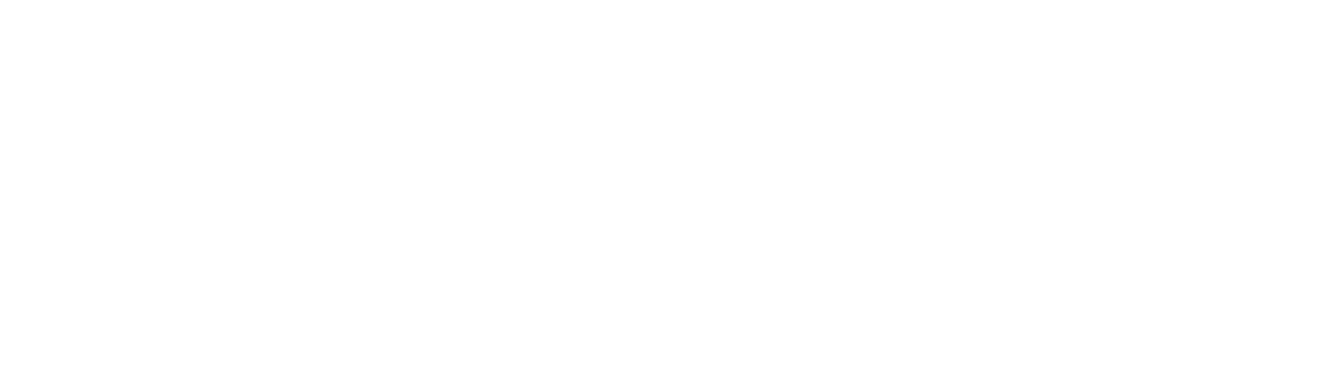
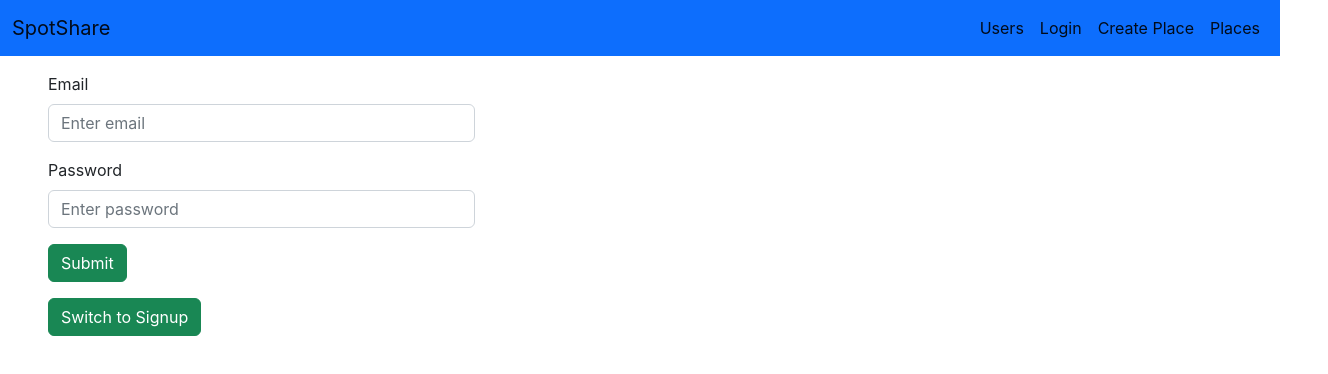
Before and after one commit to hitesh19426/spotshare, a React (Create React App) app: page /login in a window 1280 px wide. Before the commit this address had no page. Shown: the top 374 px of the page, 1328 px wide, since content can reach past the window. Built offline with nearby package versions, Linux system fonts and the light colour scheme.

Commit message:
added login form

```diff
--- a/src/App.js
+++ b/src/App.js
@@ -8,7 +8,7 @@
 import React from "react";
 import Layout from "./pages/Layout";
 import Places from "./pages/Places/Places";
-import Authenticate from "./pages/Users/Auth";
+import Login from "./pages/Users/Login";
 import NewPlace from "./pages/Places/NewPlace";
 import UpdatePlace from "./pages/Places/UpdatePlace";
 import ErrorPage from "./pages/ErrorPage";
@@ -32,7 +32,7 @@
           <Route errorElement={<ErrorPage />}>
             <Route index element={<Users users={USERS}/>} />
             <Route path="/:uid/places" element={<Places getPlaces={getPlaces} />} />
-            <Route path="/auth" element={<Authenticate />} />
+            <Route path="/login" element={<Login />} />
             <Route path="/places/new" element={<NewPlace />} />
             <Route path="/places/:pid" element={<UpdatePlace getPlace={getPlace}/>} />
           </Route>
--- a/src/components/Places/helper.js
+++ b/src/components/Places/helper.js
@@ -3,21 +3,40 @@
   if (!values.title) {
     errors.title = "Required";
   } else if (values.title.length > 30) {
-    errors.title = "Must be 20 characters or less";
+    errors.title = "Must be 30 characters or less";
   }
 
   if (!values.description) {
     errors.description = "Required";
   } else if (values.description.length > 100) {
-    errors.description = "Must be 20 characters or less";
+    errors.description = "Must be 100 characters or less";
   }
 
   if (!values.address) {
     errors.address = "Required";
   }
-  // else if (!/^[A-Z0-9._%+-]+@[A-Z0-9.-]+\.[A-Z]{2,4}$/i.test(values.address)) {
-  //   errors.address = 'Invalid address address';
-  // }
+
+  return errors;
+};
+
+export const validatorLoginForm = (values) => {
+  const errors = {};
+  if (!values.email) {
+    errors.email = "Required";
+  } else if (values.email.length > 30) {
+    errors.email = "Must be 30 characters or less";
+  }else if(!/^[A-Z0-9._%+-]+@[A-Z0-9.-]+\.[A-Z]{2,4}$/i.test(values.email)){
+    errors.email = "Please enter a valid email address"
+  }
+
+
+  if (!values.password) {
+    errors.password = "Required";
+  }else if(values.password.length > 20){
+    errors.password = "Must keep 20 or less characters";
+  }else if(!/^(?=.*[a-z])(?=.*[A-Z])(?=.*\d)[a-zA-Z\d]{8,}$/i.test(values.password)){
+    errors.password = "Minimum eight characters, at least one uppercase letter, one lowercase letter and one number:";
+  }
 
   return errors;
 };
--- a/src/pages/Layout.jsx
+++ b/src/pages/Layout.jsx
@@ -14,7 +14,7 @@
                     <ul className="navbar-nav ms-auto mb-2 mb-lg-0">
                         {/* TODO: Add coloring for active link and so on. */}
                         <NavLink className="nav-link active" aria-current="page" to="/"> Users </NavLink>
-                        <NavLink className="nav-link active" aria-current="page" to="/auth"> Auth </NavLink>
+                        <NavLink className="nav-link active" aria-current="page" to="/login"> Login </NavLink>
                         <NavLink className="nav-link active" aria-current="page" to="/places/new"> Create Place </NavLink>
                         <NavLink className="nav-link active" aria-current="page" to="/u1/places"> Places </NavLink>
                         {/* <NavLink className="nav-link active" aria-current="page" to="/places/p1"> Edit Place </NavLink> */}
--- a/src/pages/Places/NewPlace.jsx
+++ b/src/pages/Places/NewPlace.jsx
@@ -18,7 +18,7 @@
 
         {/* TODO: If you have time, then disable button if there are errors */}
         <div className="col-12 ms-5 mt-3">
-          <button type="submit"> Submit </button>
+          <button type="submit" className="btn btn-success"> Submit </button>
         </div>
       </Form>
     </Formik>
--- a/src/pages/Places/UpdatePlace.jsx
+++ b/src/pages/Places/UpdatePlace.jsx
@@ -37,7 +37,7 @@
         <MyTextInput label="Address" name="address" type="text" placeholder="Enter Address" />
 
         <div className="col-12 ms-5 mt-3">
-          <button type="submit"> Submit </button>
+          <button type="submit" className="btn btn-success"> Submit </button>
         </div>
       </Form>
     </Formik>
--- a/src/pages/Users/Auth.jsx
+++ /dev/null
@@ -1,8 +0,0 @@
-import React from 'react'
-import './Auth.css'
-
-export default function Authenticate() {
-  return (
-    <div>Authenticate</div>
-  )
-}
--- /dev/null
+++ b/src/pages/Users/Login.jsx
@@ -0,0 +1,29 @@
+import { Form, Formik } from 'formik'
+import React from 'react'
+import { Link } from 'react-router-dom'
+import {validatorLoginForm} from '../../components/Places/helper'
+import MyTextInput from '../../components/Places/MyTextInput'
+import './Login.css'
+
+export default function Login() {
+  // Showing login page by default
+  return (
+    <Formik
+      initialValues={{ email: '', password: ''}}
+      validate={validatorLoginForm}
+      onSubmit={(values) => console.log(values)}
+    >
+      <Form>
+        <MyTextInput label="Email" name="email" type="text" placeholder="Enter email" />
+        <MyTextInput label="Password" name="password" type="password" placeholder="Enter password" />
+
+        <div className="col-12 ms-5 mt-3">
+          <button type="submit" className="btn btn-success"> Submit </button>
+        </div>
+        <div className="col-12 ms-5 mt-3">
+          <Link type="button" className="btn btn-success" to="\signin"> Switch to Signup </Link>
+        </div>
+      </Form>
+    </Formik>
+  )
+}
```
Also changed, not shown: src/pages/Users/Auth.css (deleted), src/pages/Users/Login.css (added), src/pages/Users/Signin.jsx (added).
